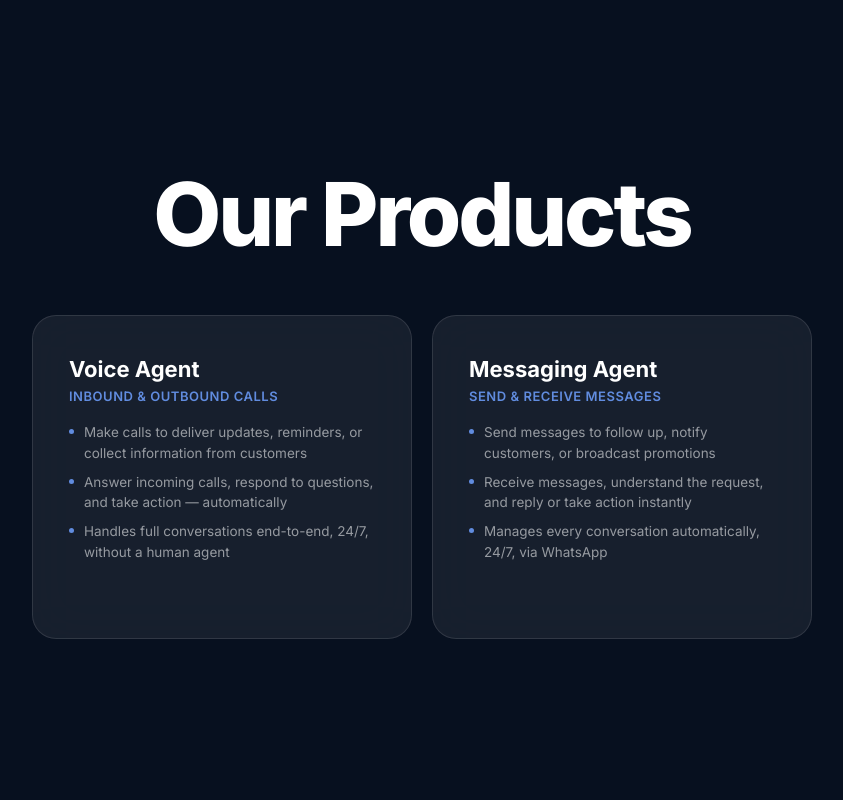
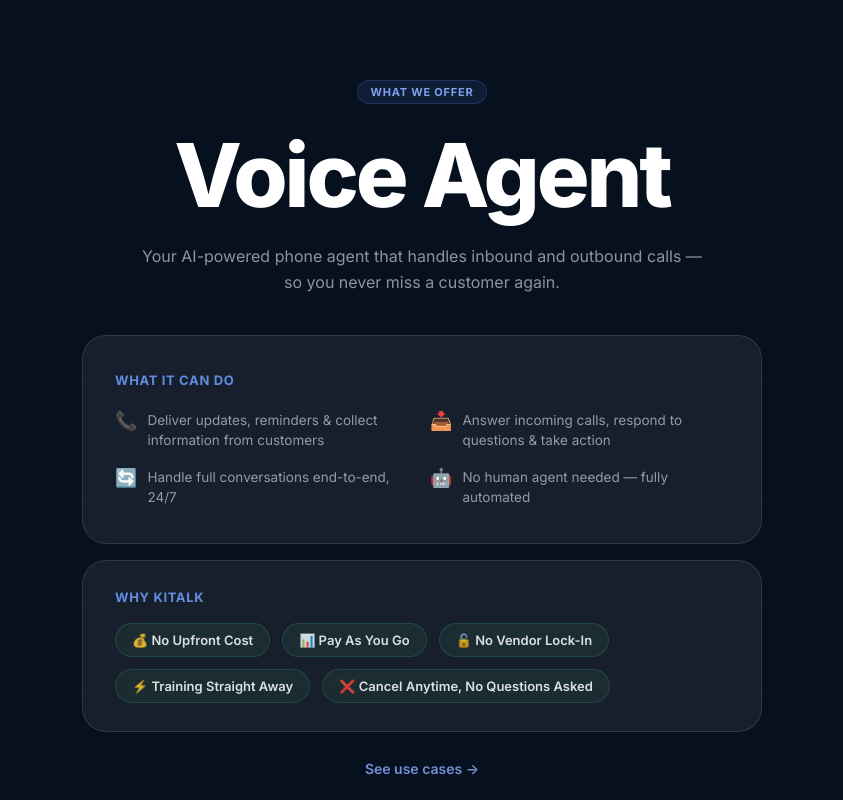
Before and after one commit to tharvin03/KITALK, a React (Vite) app: page / in a window 1280 px wide. Shown: the part 820-1620 px from the top of the page, without its empty margins (218-1061 px from the left). Built offline with nearby package versions, Linux system fonts and the light colour scheme.

Commit message:
Update products section - voice agent only with capabilities and selling points

```diff
--- a/src/sections/ProductsSection.jsx
+++ b/src/sections/ProductsSection.jsx
@@ -1,43 +1,63 @@
 export default function ProductsSection({ onNav }) {
   return (
     <div className="section center">
-      <div className="products-title" style={{ fontSize: 'clamp(48px, 7vw, 88px)', fontWeight: 800, letterSpacing: '-0.035em', color: '#fff', marginBottom: 48 }}>
-        Our Products
+      <div className="tag">What We Offer</div>
+      <div className="products-title" style={{ fontSize: 'clamp(48px, 7vw, 88px)', fontWeight: 800, letterSpacing: '-0.035em', color: '#fff', marginBottom: 16 }}>
+        Voice Agent
       </div>
+      <p style={{ fontSize: 16, color: 'var(--text-2)', lineHeight: 1.6, maxWidth: 560, margin: '0 auto 40px' }}>
+        Your AI-powered phone agent that handles inbound and outbound calls — so you never miss a customer again.
+      </p>
 
-      <div className="two-col" style={{ maxWidth: 780, margin: '0 auto' }}>
-        <div
-          className="card product-card"
-          style={{ padding: '40px 36px', cursor: 'pointer', textAlign: 'left' }}
-          onClick={() => onNav('usecases')}
-        >
-          <div style={{ fontSize: 22, fontWeight: 700, marginBottom: 6 }}>Voice Agent</div>
-          <div style={{ fontSize: 13, fontWeight: 600, color: 'rgba(110,160,255,0.85)', letterSpacing: '0.04em', textTransform: 'uppercase', marginBottom: 18 }}>
-            Inbound &amp; Outbound Calls
+      <div style={{ maxWidth: 680, margin: '0 auto' }}>
+        {/* Capabilities */}
+        <div className="card" style={{ padding: '36px 32px', textAlign: 'left', marginBottom: 16 }}>
+          <div style={{ fontSize: 13, fontWeight: 700, color: 'rgba(110,160,255,0.85)', letterSpacing: '0.05em', textTransform: 'uppercase', marginBottom: 22 }}>
+            What It Can Do
           </div>
-          <ul className="feat-list">
-            <li className="feat-item"><span className="feat-dot" />Make calls to deliver updates, reminders, or collect information from customers</li>
-            <li className="feat-item"><span className="feat-dot" />Answer incoming calls, respond to questions, and take action — automatically</li>
-            <li className="feat-item"><span className="feat-dot" />Handles full conversations end-to-end, 24/7, without a human agent</li>
-          </ul>
-          <div className="product-arrow">See use cases →</div>
+          <div style={{ display: 'grid', gridTemplateColumns: '1fr 1fr', gap: 16 }}>
+            {[
+              { icon: '📞', text: 'Deliver updates, reminders & collect information from customers' },
+              { icon: '📥', text: 'Answer incoming calls, respond to questions & take action' },
+              { icon: '🔄', text: 'Handle full conversations end-to-end, 24/7' },
+              { icon: '🤖', text: 'No human agent needed — fully automated' },
+            ].map(({ icon, text }) => (
+              <div key={text} style={{ display: 'flex', gap: 10, alignItems: 'flex-start' }}>
+                <span style={{ fontSize: 18, flexShrink: 0 }}>{icon}</span>
+                <span style={{ fontSize: 13.5, color: 'var(--text-2)', lineHeight: 1.5 }}>{text}</span>
+              </div>
+            ))}
+          </div>
         </div>
 
-        <div
-          className="card product-card"
-          style={{ padding: '40px 36px', cursor: 'pointer', textAlign: 'left' }}
-          onClick={() => onNav('usecases')}
-        >
-          <div style={{ fontSize: 22, fontWeight: 700, marginBottom: 6 }}>Messaging Agent</div>
-          <div style={{ fontSize: 13, fontWeight: 600, color: 'rgba(110,160,255,0.85)', letterSpacing: '0.04em', textTransform: 'uppercase', marginBottom: 18 }}>
-            Send &amp; Receive Messages
+        {/* Why KITALK */}
+        <div className="card" style={{ padding: '28px 32px', textAlign: 'left' }}>
+          <div style={{ fontSize: 13, fontWeight: 700, color: 'rgba(110,160,255,0.85)', letterSpacing: '0.05em', textTransform: 'uppercase', marginBottom: 18 }}>
+            Why KITALK
           </div>
-          <ul className="feat-list">
-            <li className="feat-item"><span className="feat-dot" />Send messages to follow up, notify customers, or broadcast promotions</li>
-            <li className="feat-item"><span className="feat-dot" />Receive messages, understand the request, and reply or take action instantly</li>
-            <li className="feat-item"><span className="feat-dot" />Manages every conversation automatically, 24/7, via WhatsApp</li>
-          </ul>
-          <div className="product-arrow">See use cases →</div>
+          <div style={{ display: 'flex', flexWrap: 'wrap', gap: 12 }}>
+            {[
+              '💰 No Upfront Cost',
+              '📊 Pay As You Go',
+              '🔓 No Vendor Lock-In',
+              '⚡ Training Straight Away',
+              '❌ Cancel Anytime, No Questions Asked',
+            ].map((t) => (
+              <span key={t} style={{
+                padding: '8px 16px',
+                background: 'rgba(80,200,120,0.08)',
+                border: '1px solid rgba(80,200,120,0.18)',
+                borderRadius: 50,
+                fontSize: 13,
+                fontWeight: 600,
+                color: 'rgba(255,255,255,0.85)',
+              }}>{t}</span>
+            ))}
+          </div>
+        </div>
+
+        <div style={{ marginTop: 28, cursor: 'pointer', fontSize: 14, fontWeight: 600, color: 'rgba(140,175,255,0.8)' }} onClick={() => onNav('usecases')}>
+          See use cases →
         </div>
       </div>
     </div>
```
